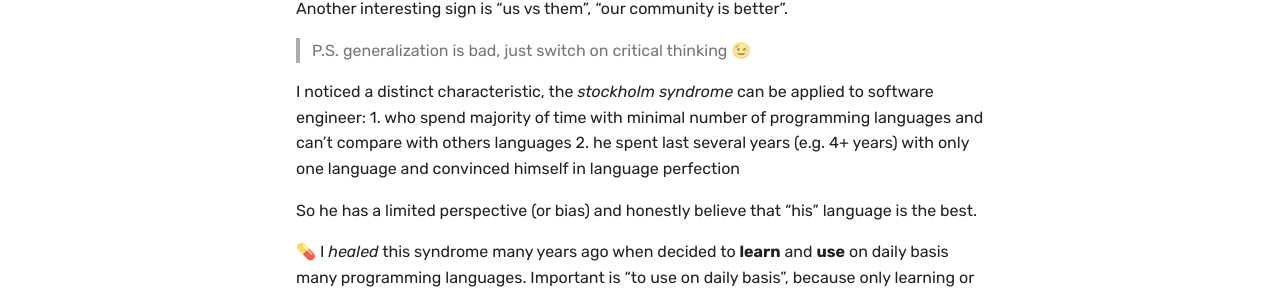
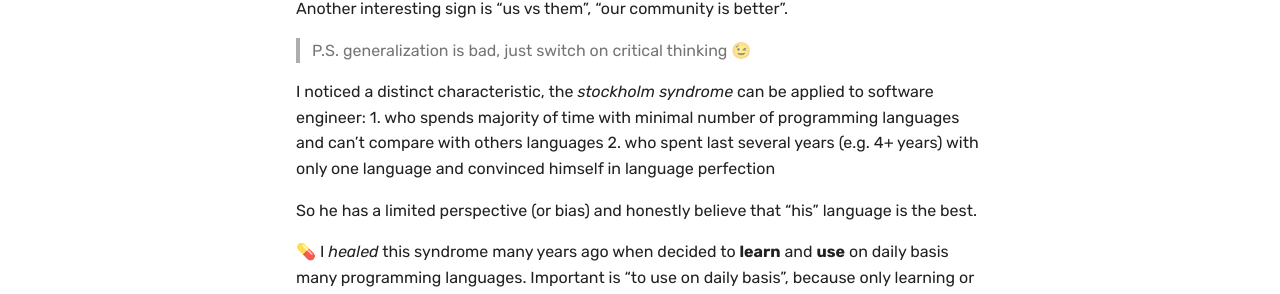
Before and after one commit to halyph/mind-flow, an MkDocs documentation site: the page built from docs/blog/2023/2023-10-30-stockholm-syndrome.md, in a window 1280 px wide and 1326 px high. Shown: the part 921-1215 px from the top of the window. Built offline with MkDocs 1.6.1 and Material for MkDocs 9.7.7, drawn with Linux system fonts in a browser that asks for light colours; some web fonts are replaced; comment, search, counter and statistics services are not loaded.

Commit message:
upd 2023-10-30-stockholm-syndrome.md

```diff
--- a/docs/blog/2023/2023-10-30-stockholm-syndrome.md
+++ b/docs/blog/2023/2023-10-30-stockholm-syndrome.md
@@ -22,8 +22,8 @@ Another interesting sign is "us vs them", "our community is better".
 > P.S. generalization is bad, just switch on critical thinking 😉
 
 I noticed a distinct characteristic, the *stockholm syndrome* can be applied to software engineer:
-  1. who spend majority of time with minimal number of programming languages and can't compare with others languages
-  2. he spent last several years (e.g. 4+ years) with only one language and convinced himself in language perfection
+  1. who spends majority of time with minimal number of programming languages and can't compare with others languages
+  2. who spent last several years (e.g. 4+ years) with only one language and convinced himself in language perfection
 
 So he has a limited perspective (or bias) and honestly believe that "his" language is the best.
 
```
